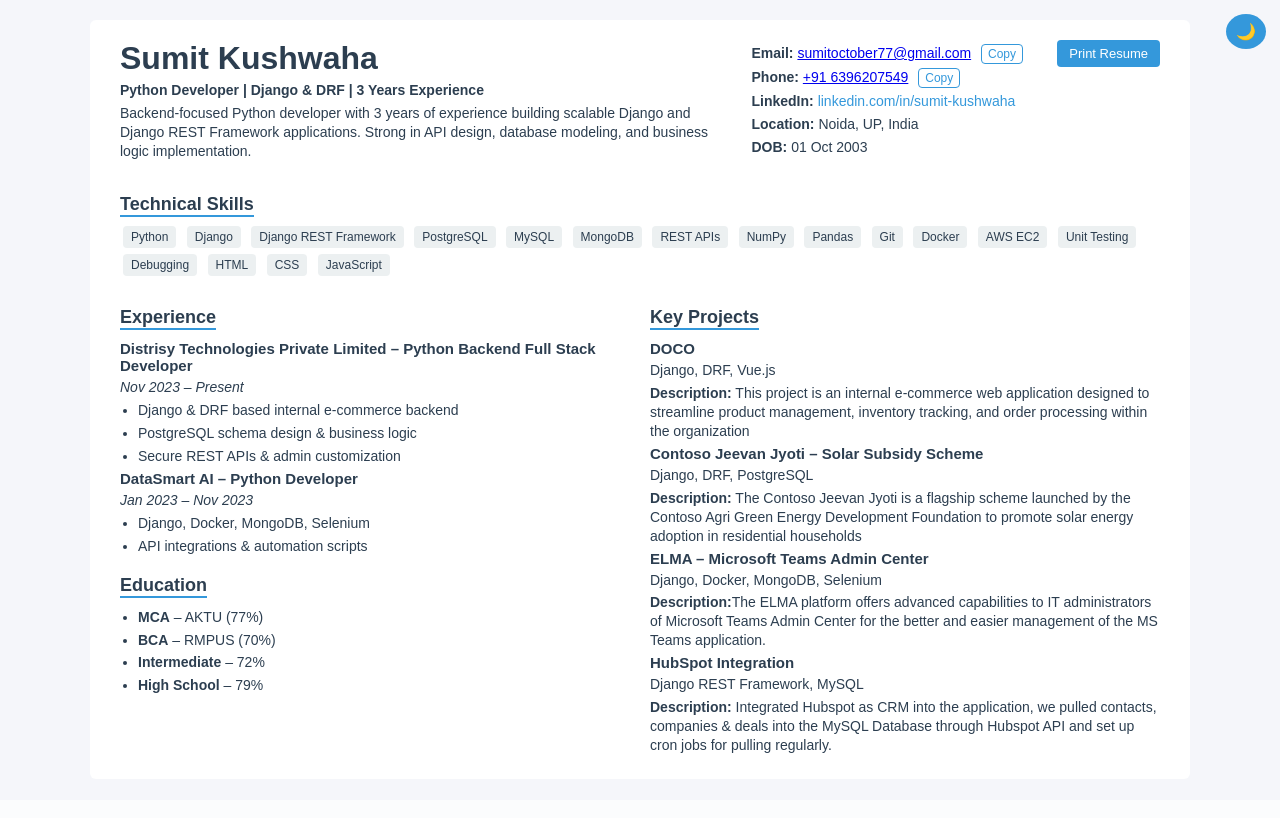
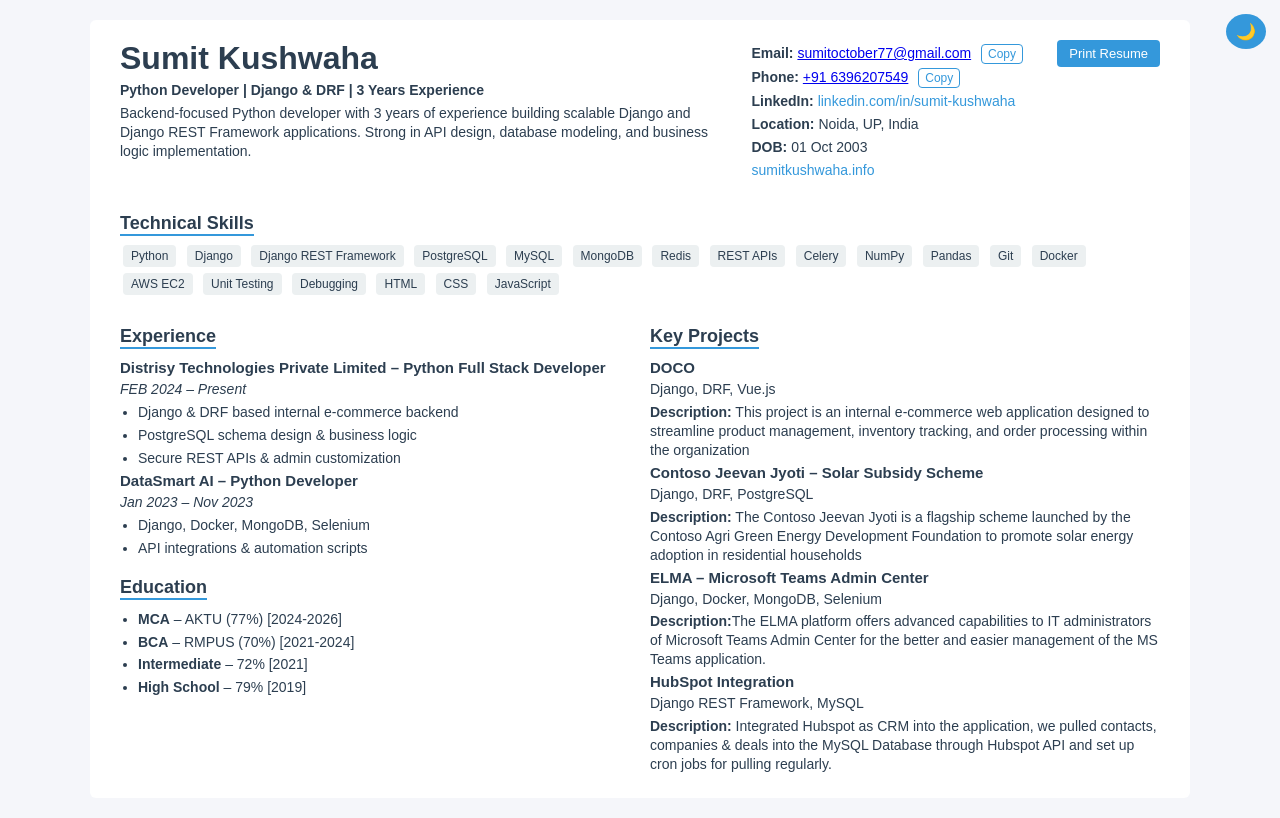
Before and after one commit to sumitkushwaha109/sumitportfolio, a Django app: page / in a window 1280 px wide. Before the commit the page ends 753 px from the top, so only its background shows below. Run offline with Django 5.2, Linux system fonts and the light colour scheme.

Commit message:
updated index file

```diff
--- a/portfolio/templates/core/index.html
+++ b/portfolio/templates/core/index.html
@@ -51,9 +51,13 @@
                         linkedin.com/in/sumit-kushwaha
                     </a>
                 </p>
-
                 <p><strong>Location:</strong> Noida, UP, India</p>
                 <p><strong>DOB:</strong> 01 Oct 2003</p>
+                 <p>
+                    <a class="link" href="http://sumitkushwaha.info/" target="_blank">
+                        sumitkushwaha.info
+                    </a>
+                </p>
             </div>
         </div>
 
@@ -66,7 +70,9 @@
             <span class="badge">PostgreSQL</span>
             <span class="badge">MySQL</span>
             <span class="badge">MongoDB</span>
+            <span class="badge">Redis</span>
             <span class="badge">REST APIs</span>
+            <span class="badge">Celery</span>
             <span class="badge">NumPy</span>
             <span class="badge">Pandas</span>
             <span class="badge">Git</span>
@@ -85,8 +91,8 @@
             <div class="section">
                 <h2>Experience</h2>
 
-                <h3>Distrisy Technologies Private Limited – Python Backend Full Stack Developer</h3>
-                <p><em>Nov 2023 – Present</em></p>
+                <h3>Distrisy Technologies Private Limited – Python Full Stack Developer</h3>
+                <p><em>FEB 2024 – Present</em></p>
                 <ul>
                     <li>Django & DRF based internal e-commerce backend</li>
                     <li>PostgreSQL schema design & business logic</li>
@@ -102,10 +108,10 @@
 
                 <h2>Education</h2>
                 <ul>
-                    <li><strong>MCA</strong> – AKTU (77%)</li>
-                    <li><strong>BCA</strong> – RMPUS (70%)</li>
-                    <li><strong>Intermediate</strong> – 72%</li>
-                    <li><strong>High School</strong> – 79%</li>
+                    <li><strong>MCA</strong> – AKTU (77%) [2024-2026]</li>
+                    <li><strong>BCA</strong> – RMPUS (70%) [2021-2024]</li>
+                    <li><strong>Intermediate</strong> – 72% [2021]</li>
+                    <li><strong>High School</strong> – 79% [2019]</li>
                 </ul>
             </div>
 
```
Also changed, not shown: portfolio/db.sqlite3 (added), 6 other files.
